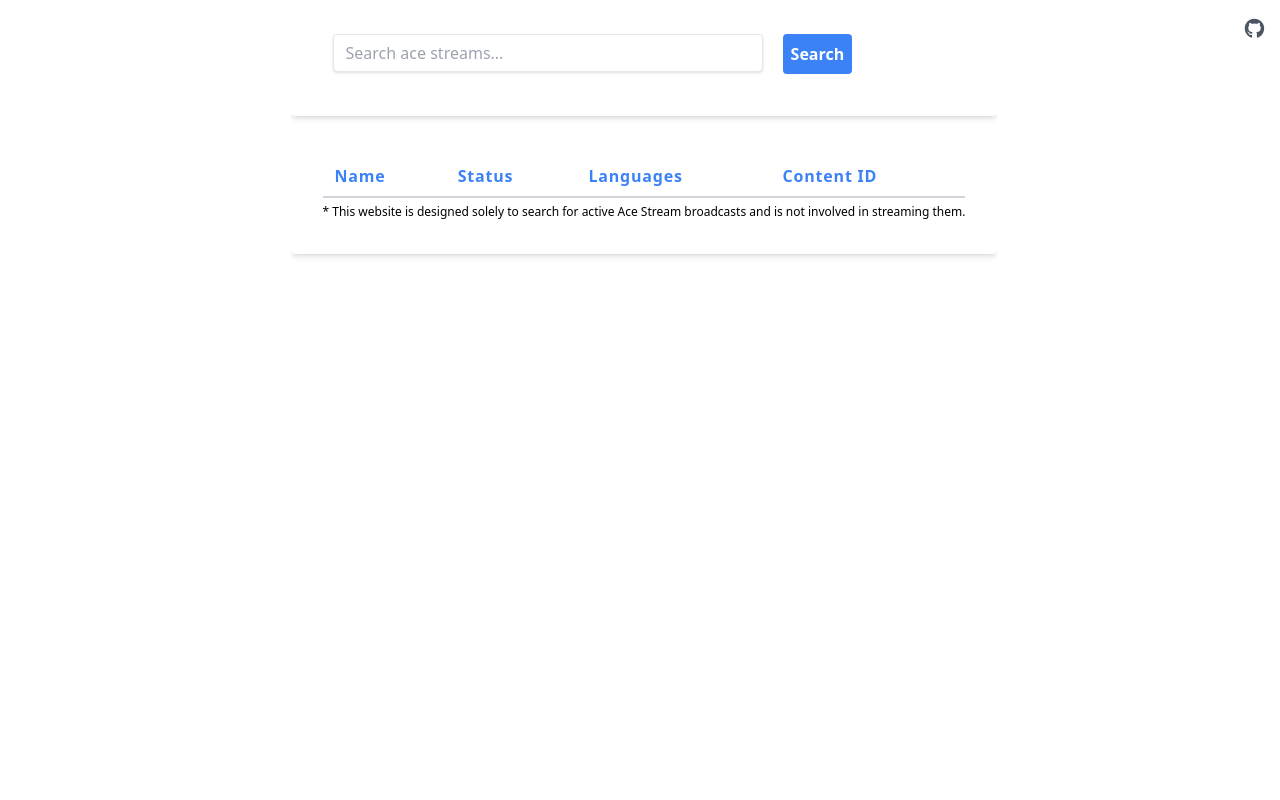
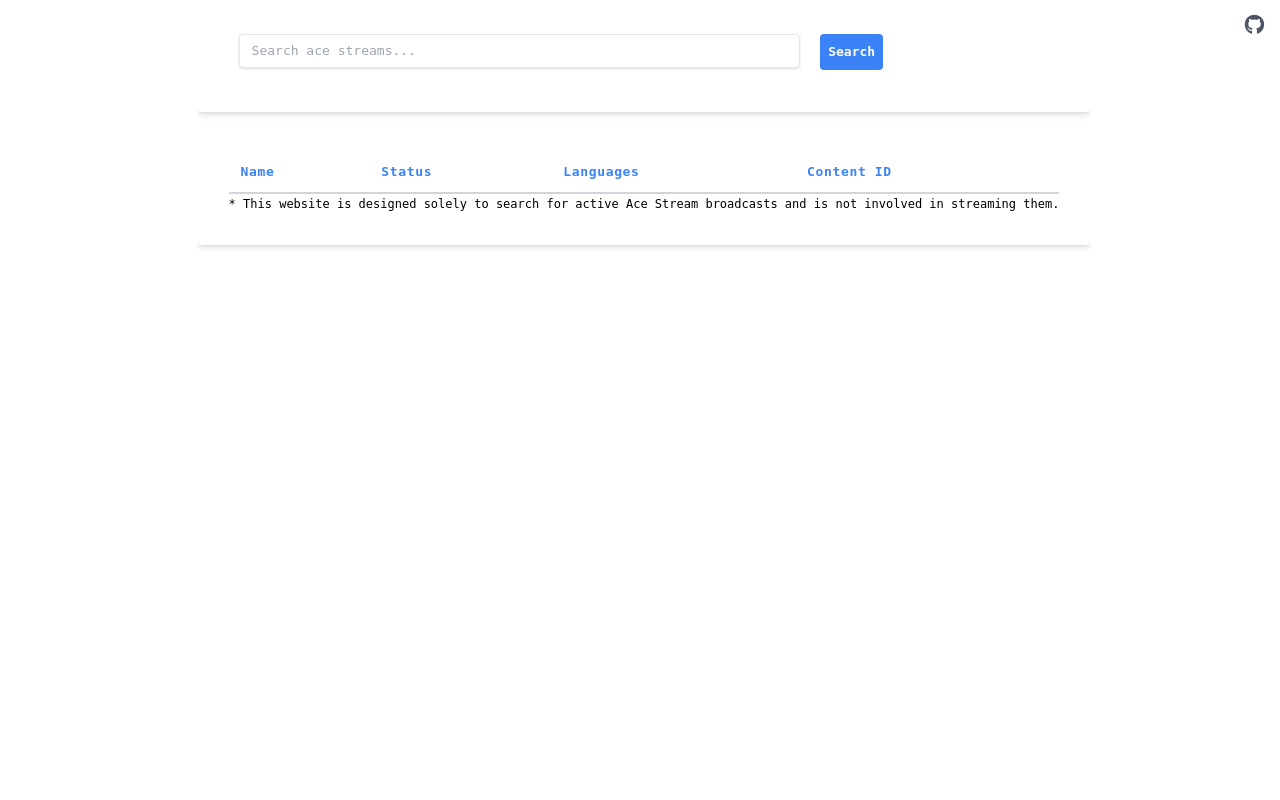
Before and after one commit to iercan/searchacestream, a Flask app: page / in a window 1280 px wide. Run offline with Flask 3, Linux system fonts and the light colour scheme; lists and menus that the app fills with data are empty; style sheets or scripts are compiled from the project's sources.

Commit message:
chore: font family

```diff
--- a/static/css/style.css
+++ b/static/css/style.css
@@ -17,3 +17,8 @@
      cursor: pointer;
      color: slategray;
 }
+
+body {
+    font-family: monospace;
+
+}
```
